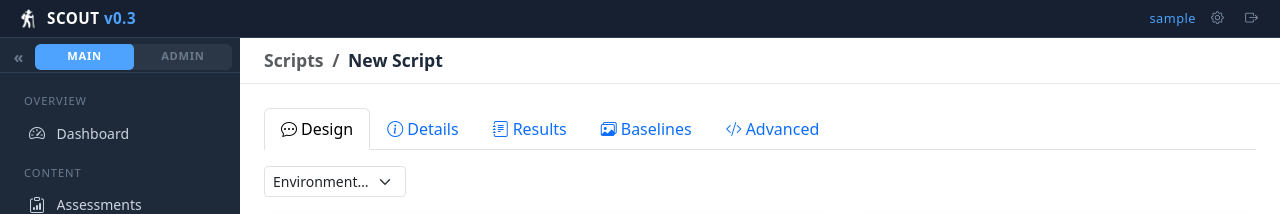
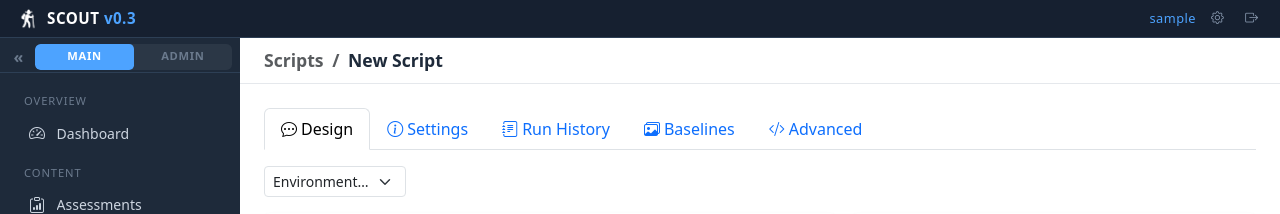
Before and after one commit to PaulBrost/scout, a Django app: page /builder/ in a window 1280 px wide. Shown: the top 214 px of the page. Run offline with Django 5.2, Linux system fonts and the light colour scheme; the visitor is signed in with stand-in values (Sample User, id 1); data that the repository does not hold is empty; parts of the project's set-up code (start-up, migrations or seed data) failed here and were passed over; some libraries are stand-ins or nearby versions.

Commit message:
ai visual changes for autoruns

```diff
--- a/tasks/post_execution.py
+++ b/tasks/post_execution.py
@@ -332,8 +332,8 @@ def _create_analysis_and_review(run_id, item_id, test_result_id, analysis_type,
 
         if issues_found:
             cursor.execute("""
-                INSERT INTO reviews (id, analysis_id, status, created_at)
-                VALUES (gen_random_uuid(), %s, 'pending', now())
+                INSERT INTO reviews (id, analysis_id, source_type, status, created_at)
+                VALUES (gen_random_uuid(), %s, 'ai_analysis', 'pending', now())
             """, [str(analysis_id)])
 
 
--- a/templates/builder/builder.html
+++ b/templates/builder/builder.html
@@ -53,12 +53,12 @@
   </li>
   <li class="nav-item">
     <button class="nav-link" data-bs-toggle="tab" data-bs-target="#tabDetails" type="button" role="tab">
-      <i class="bi bi-info-circle me-1"></i>Details
+      <i class="bi bi-info-circle me-1"></i>Settings
     </button>
   </li>
   <li class="nav-item">
     <button class="nav-link" data-bs-toggle="tab" data-bs-target="#tabResults" type="button" role="tab">
-      <i class="bi bi-journal-text me-1"></i>Results{% if run_history %} ({{ run_history|length }}){% endif %}
+      <i class="bi bi-journal-text me-1"></i>Run History{% if run_history %} ({{ run_history|length }}){% endif %}
     </button>
   </li>
   <li class="nav-item">
```
Also changed, not shown: docs/prompt_library/BuilderPrompt_20260316.txt (added, +1 -0 lines), test_cases/views.py (+6 -2 lines).
